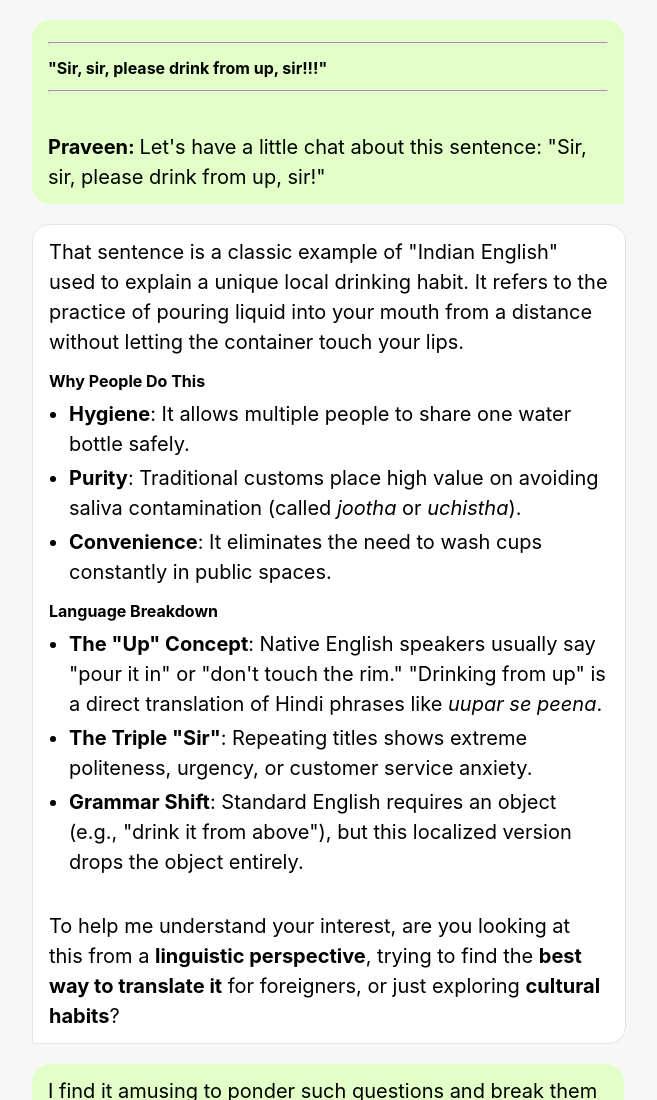
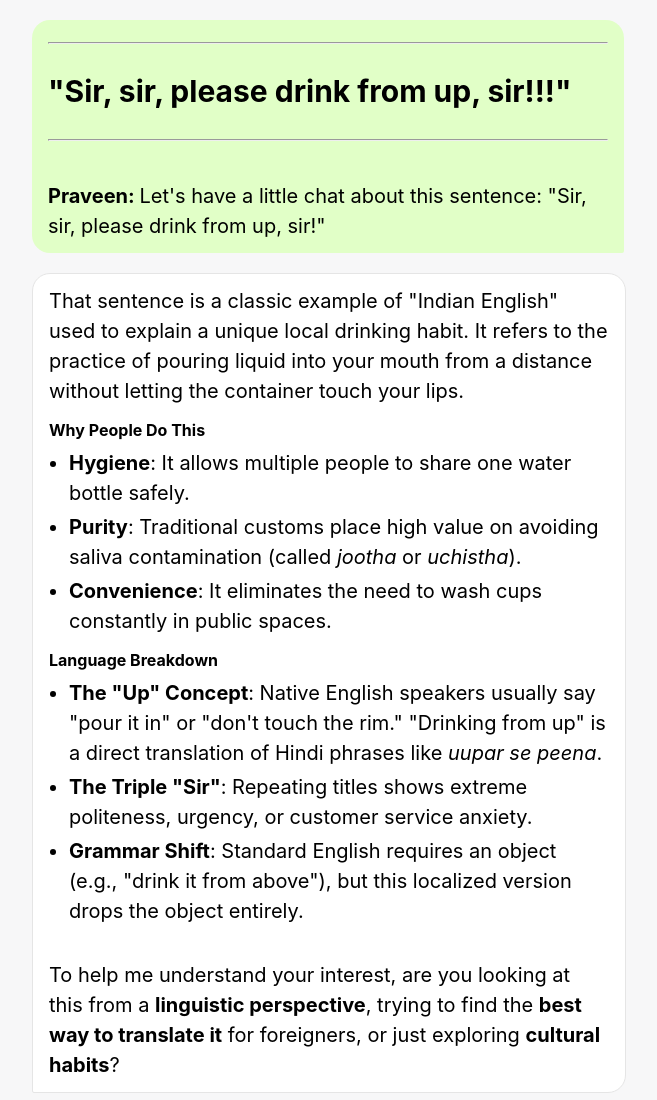
Before and after one commit to MinusOneTwelfth-1/hello-world, a plain HTML site: page docs/please drink from up.html in a window 1280 px wide. Shown: the top 1100 px of the page, without its empty margins (258-915 px from the left). Drawn offline with Linux system fonts and the light colour scheme.

Commit message:
Update please drink from up.html

```diff
--- a/docs/please drink from up.html
+++ b/docs/please drink from up.html
@@ -70,7 +70,7 @@
 
     <!-- User Prompt 1 -->
     <div class="message user">
-          <hr/><h3>"Sir, sir, please drink from up, sir!!!"</h3><hr/><br/>
+          <hr/><h2>"Sir, sir, please drink from up, sir!!!"</h2><hr/><br/>
       <strong>Praveen: </strong>
         Let's have a little chat about this sentence: "Sir, sir, please drink from up, sir!"
     </div>
```
